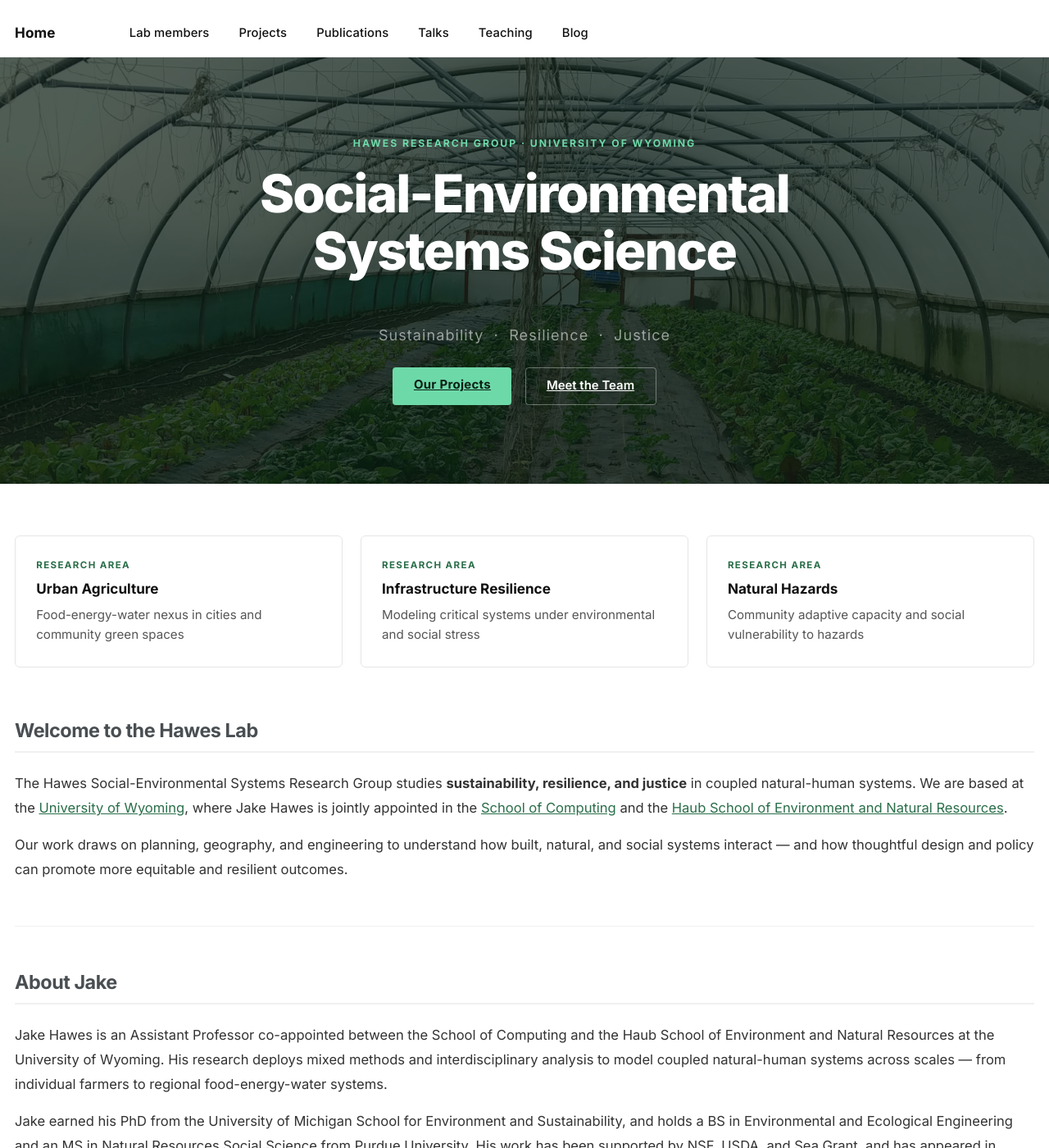
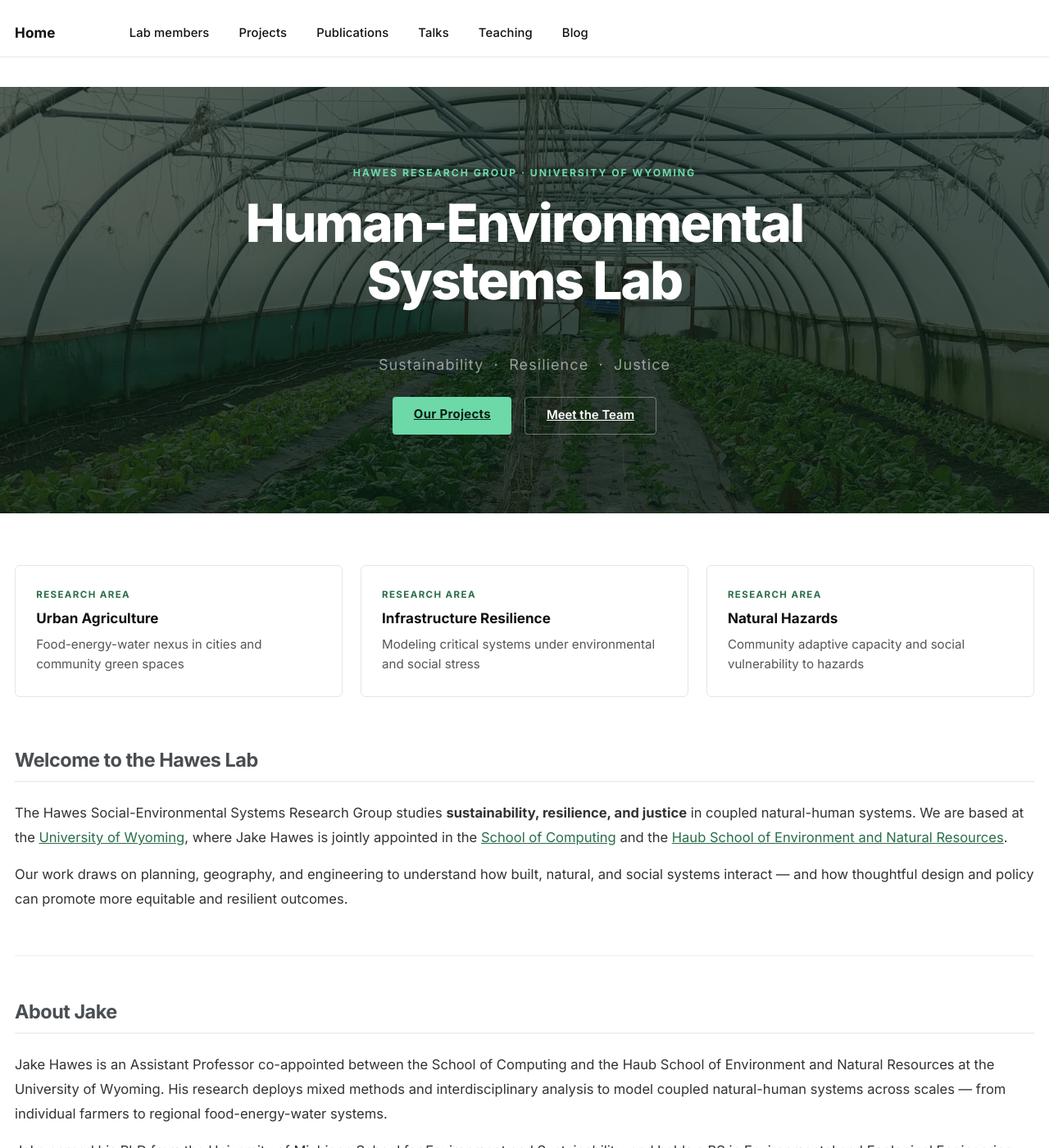
Before and after one commit to jkhawes/jkhawes.github.io, a Jekyll site: the page built from _pages/about.md, in a window 1280 px wide and 1400 px high. Shown: the whole window at 82% size. Built offline with Jekyll 4.4.1, drawn with Linux system fonts in a browser that asks for light colours.

Commit message:
Updating splash page.

```diff
--- a/_includes/head/custom.html
+++ b/_includes/head/custom.html
@@ -33,7 +33,11 @@
 <!-- Global style overrides -->
 <style>
 /* Typography */
-body, p, li, td, th, input, button, select, textarea {
+body {
+  font-family: 'Inter', -apple-system, BlinkMacSystemFont, 'Segoe UI', sans-serif;
+  overflow-x: hidden;
+}
+p, li, td, th, input, button, select, textarea {
   font-family: 'Inter', -apple-system, BlinkMacSystemFont, 'Segoe UI', sans-serif;
 }
 h1, h2, h3, h4, h5, h6 {
--- a/_pages/about.md
+++ b/_pages/about.md
@@ -11,16 +11,21 @@ redirect_from:
 /* ── Hero ──────────────────────────────────────────────── */
 .hes-hero {
   position: relative;
+  left: 50%;
+  right: 50%;
+  margin-left: -50vw;
+  margin-right: -50vw;
+  width: 100vw;
   min-height: 520px;
   background: #0c1f16;
   display: flex;
   align-items: center;
   justify-content: center;
   overflow: hidden;
-  margin: -2em -3em 3.5em;
+  margin-bottom: 3.5em;
 }
 @media (max-width: 768px) {
-  .hes-hero { margin: -1em -1em 2.5em; min-height: 380px; }
+  .hes-hero { min-height: 380px; }
 }
 .hes-hero__bg {
   position: absolute; inset: 0;
@@ -129,7 +134,7 @@ redirect_from:
   <img class="hes-hero__bg" src="/images/Sutton_clipped.jpg" alt="">
   <div class="hes-hero__body">
     <div class="hes-hero__label">Hawes Research Group &middot; University of Wyoming</div>
-    <h1 class="hes-hero__title">Social-Environmental<br>Systems Science</h1>
+    <h1 class="hes-hero__title">Human-Environmental<br>Systems Lab</h1>
     <p class="hes-hero__sub">Sustainability &nbsp;&middot;&nbsp; Resilience &nbsp;&middot;&nbsp; Justice</p>
     <div class="hes-hero__ctas">
       <a href="/projects/" class="hes-btn-primary">Our Projects</a>
```
